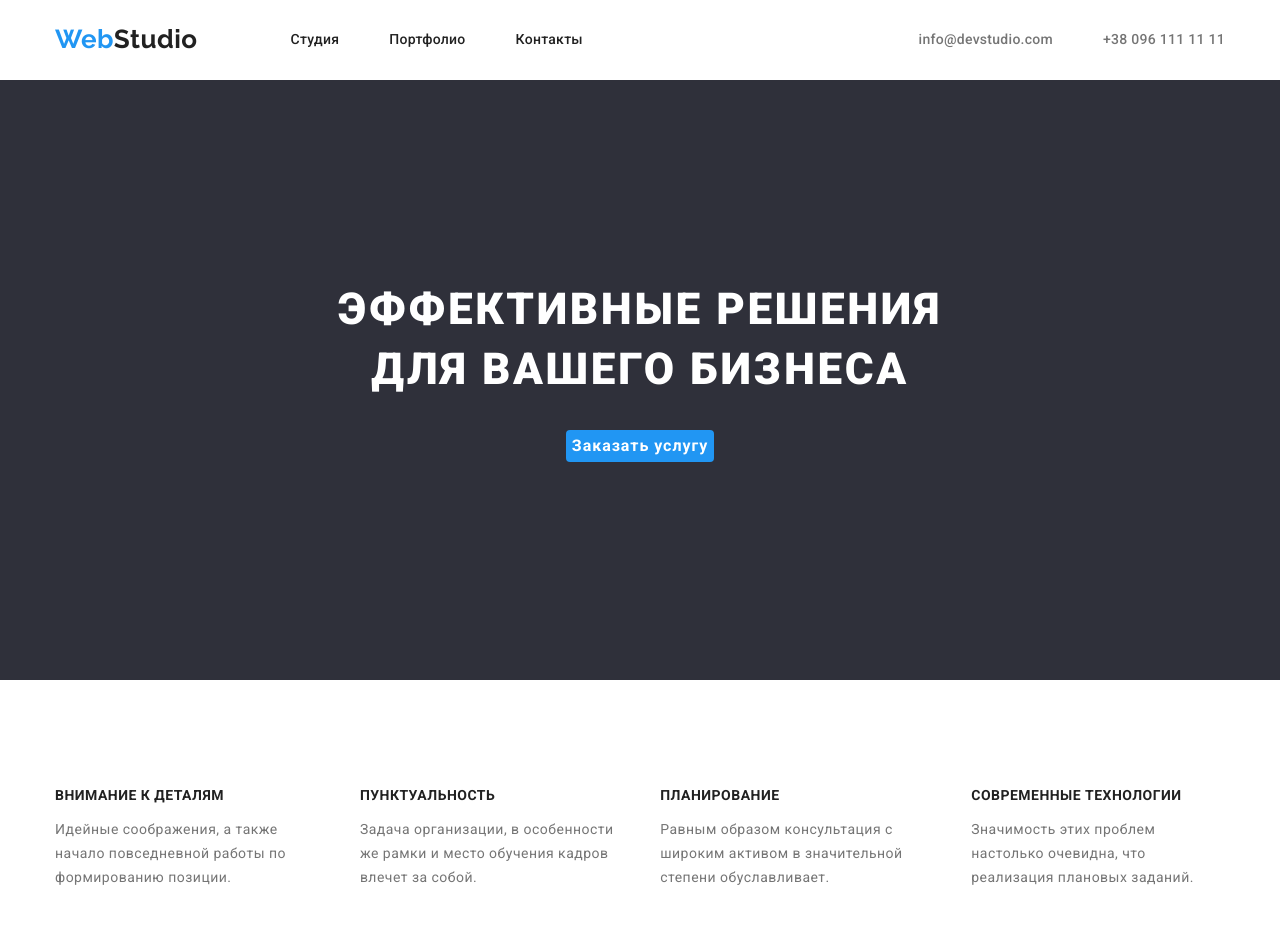
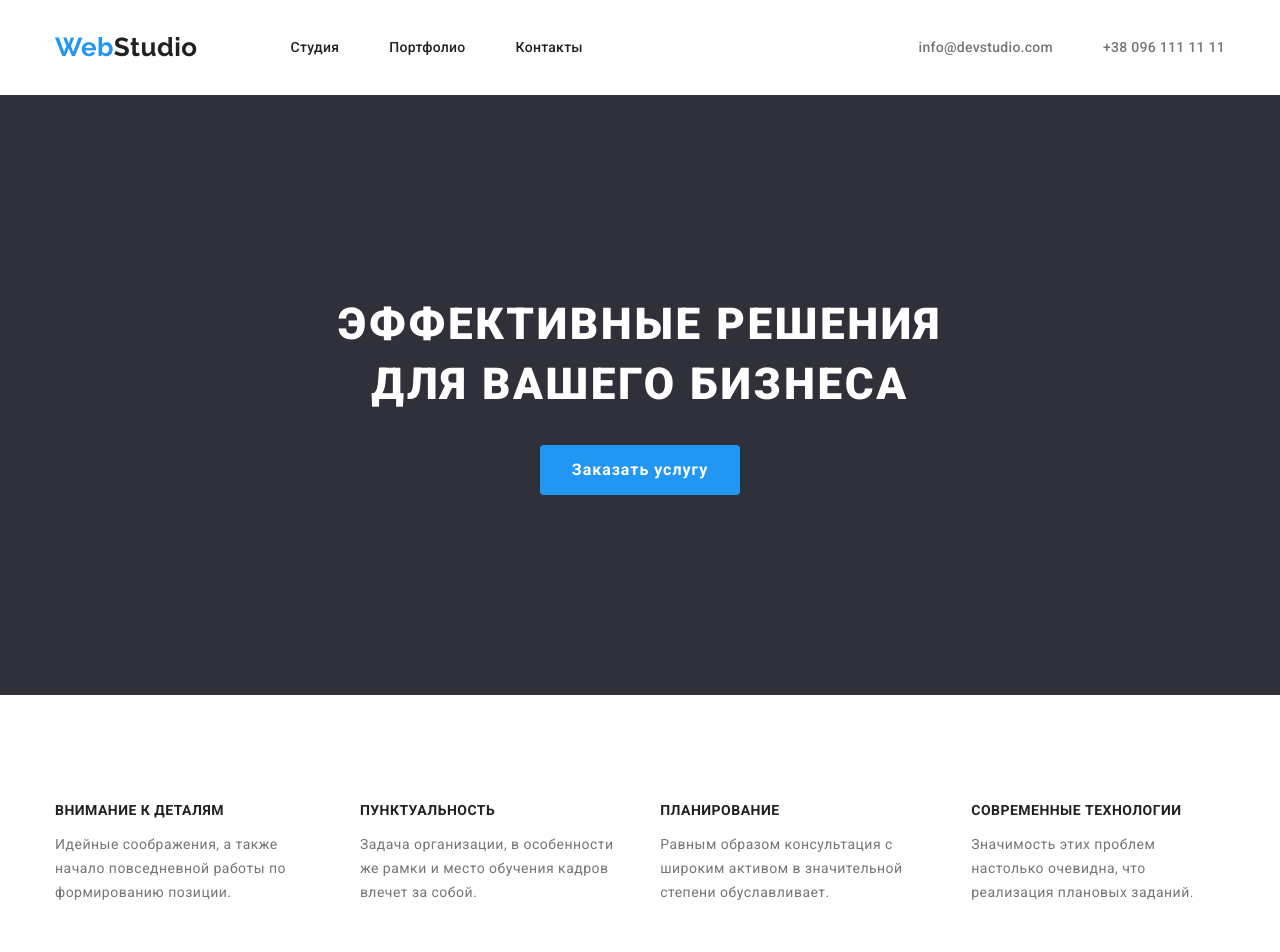
Before and after one commit to MarinaKryuchko88/goit-markup-hw-03, a plain HTML site: page index.html in a window 1280 px wide. Shown: the top 952 px of the page. Drawn offline with nearby package versions, Linux system fonts and the light colour scheme.

Commit message:
дз3-работа над ошибками

```diff
--- a/css/styles.css
+++ b/css/styles.css
@@ -50,9 +50,9 @@ html {
   margin-right: auto;
 }
 
-.header .container {
-  padding-top: 24px;
-  padding-bottom: 25px;
+.header .link {
+  padding-top: 32px;
+  padding-bottom: 32px;
 }
 
 .header .mail {
@@ -64,7 +64,6 @@ html {
 } */
 
 .section-hero .container {
-  height: 600px;
   padding-top: 200px;
   padding-bottom: 200px;
   text-align: center;
@@ -83,9 +82,8 @@ html {
 }
 
 .features,
-.our-work,
-.our-team {
-  margin-top: 94px;
+.our-work {
+  padding-top: 94px;
 }
 
 .our-work .title-text {
@@ -142,8 +140,8 @@ html {
 }
 
 .portfolio {
-  margin-top: 95px;
-  margin-bottom: 93px;
+  padding-top: 95px;
+  padding-bottom: 93px;
 }
 
 .section-portfolio {
@@ -159,6 +157,8 @@ html {
 }
 
 .filters .button {
+  border: none;
+  border-radius: 4px;
   padding: 6px 22px;
 }
 
@@ -232,8 +232,7 @@ a {
   background-color: var(--secondary-color);
 }
 
-.accent-text,
-.current-link {
+.accent-text {
   color: var(--accent-color);
 }
 
@@ -265,10 +264,10 @@ a {
 }
 
 /* все кнопки на стр. Студио и Портфолио */
-main button,
-.button-hero {
+.section-hero .button-hero {
   border: none;
   border-radius: 4px;
+  padding: 10px 32px;
 }
 
 /* кнопка на стр. Студио */
--- a/index.html
+++ b/index.html
@@ -18,7 +18,7 @@
     <header class="header">
       <div class="container flexbox">
         <nav class="nav-menu flexbox">
-          <a href="./index.html" class="logo"
+          <a href="./index.html" class="link logo"
             ><span class="accent-text">Web</span
             ><span class="title-text">Studio</span>
           </a>
@@ -34,8 +34,8 @@
         </nav>
 
         <ul class="list links-header flexbox">
-          <li>
-            <a href="mailto:info@devstudio.com" class="link mail"
+          <li class="mail">
+            <a href="mailto:info@devstudio.com" class="link"
               >info@devstudio.com</a
             >
           </li>
```
Also changed, not shown: portfolio.html (+3 -3 lines).
